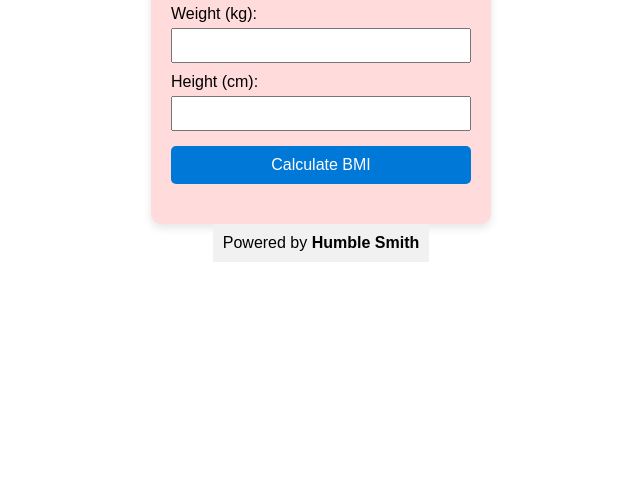
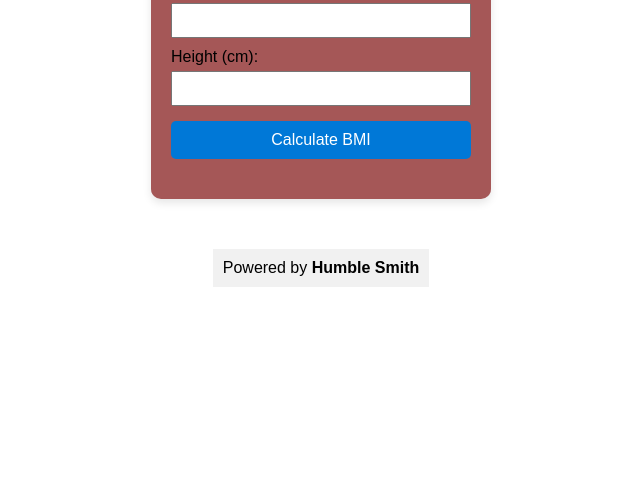
Before and after one commit to Rotich-elias/BMI-Calc, a plain HTML site: page index.html in a window 1280 px wide. Shown: the part 316-800 px from the top of the page, without its empty margins (319-959 px from the left). Drawn offline with Linux system fonts and the light colour scheme.

Commit message:
perfect now

```diff
--- a/styles.css
+++ b/styles.css
@@ -8,7 +8,7 @@
 }
 
 .container {
-  background: #ffdbdb;
+  background: #a55757;
   padding: 20px;
   border-radius: 10px;
   box-shadow: 0px 4px 8px rgba(0,0,0,0.1);
@@ -68,3 +68,12 @@
   padding: 10px;
   background-color: #f1f1f1;
 }
+
+.container {
+  background: #a55757;
+  padding: 20px;
+  border-radius: 10px;
+  box-shadow: 0px 4px 8px rgba(0,0,0,0.1);
+  width: 300px;
+  margin-bottom: 50px; /* Add space below the container */
+}
```
